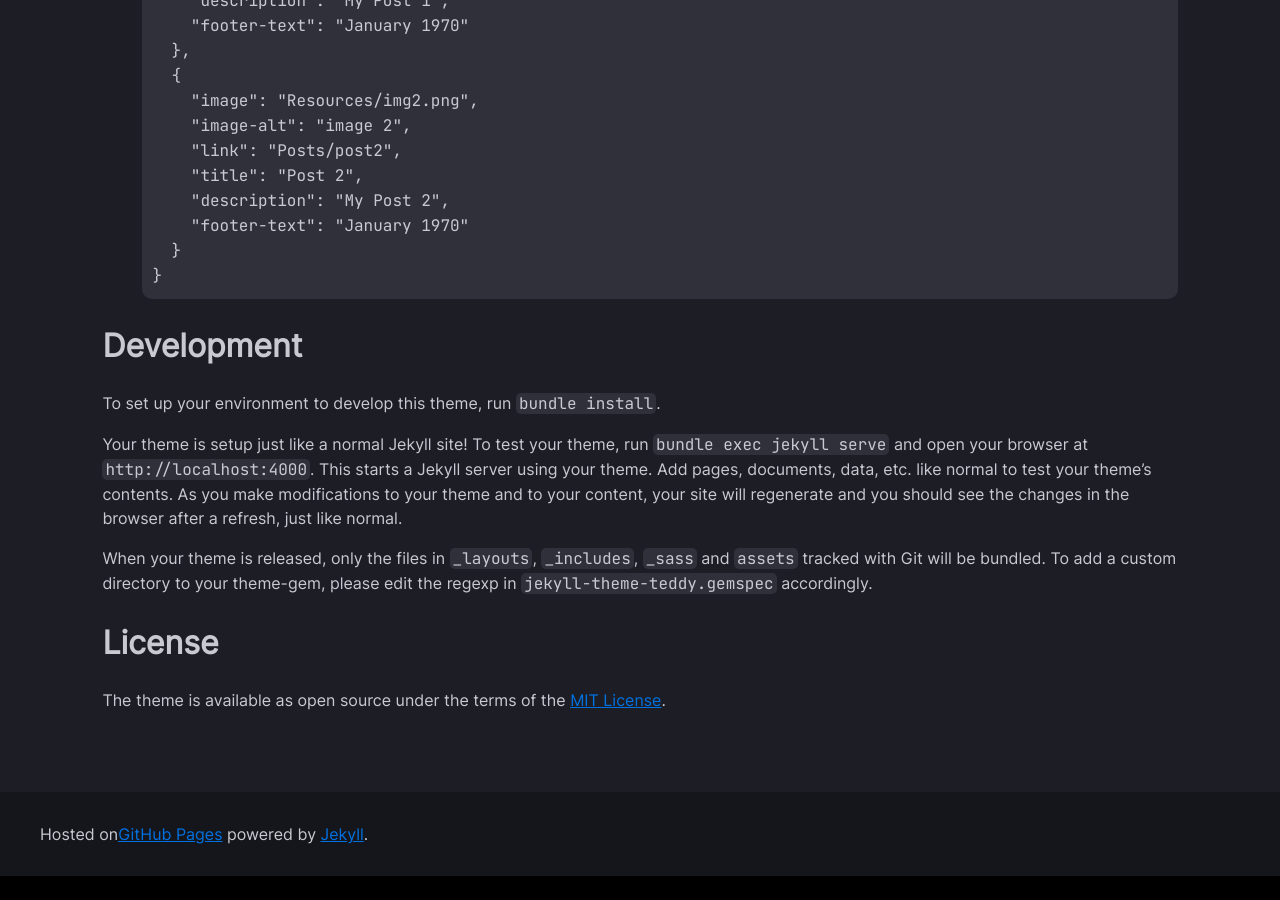
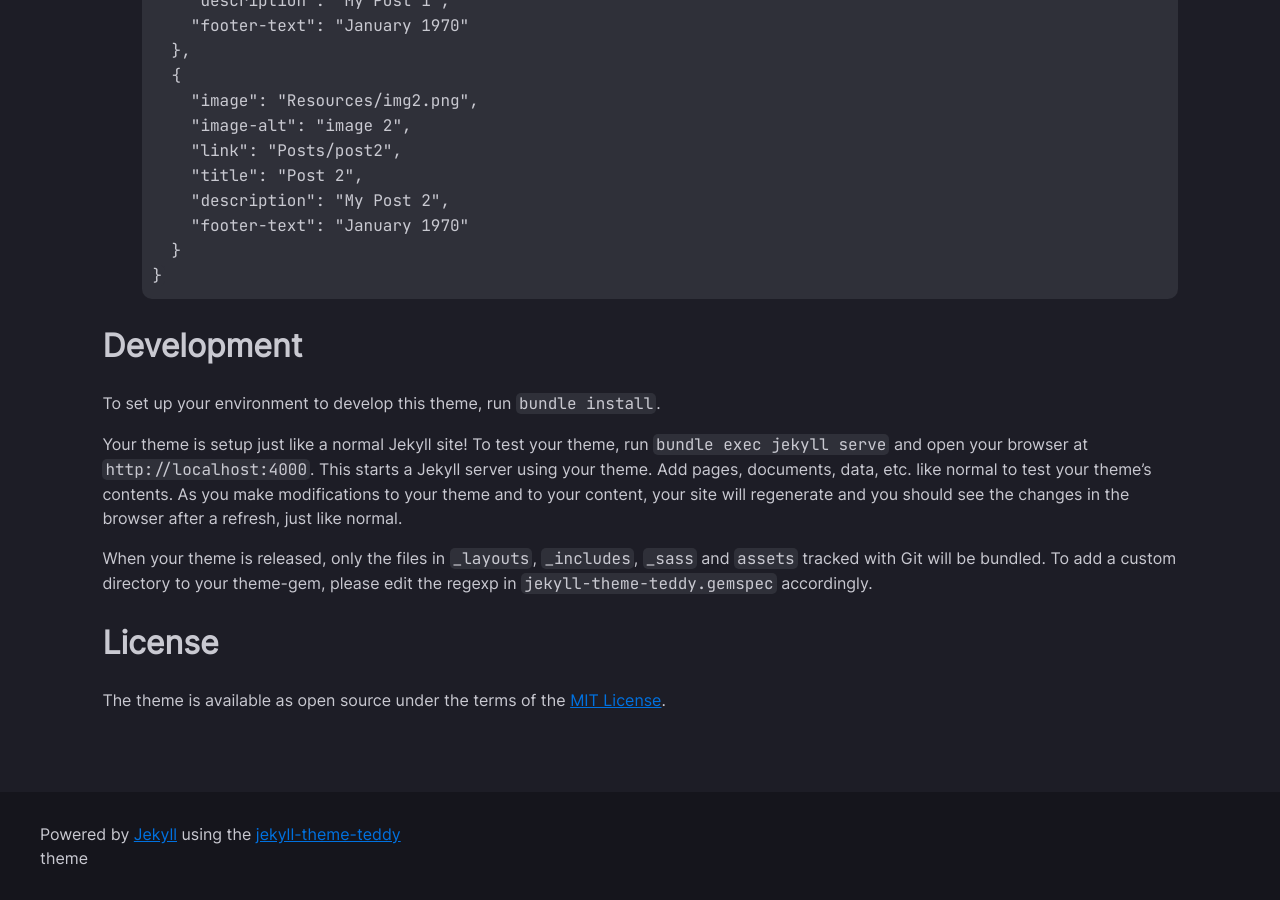
Before and after one commit to Teddy55Codes/jekyll-theme-teddy, a Jekyll site: the page built from README.md, in a window 1280 px wide and 900 px high, scrolled down 1838 px. Built offline with Jekyll 4.4.1, drawn with Linux system fonts in a browser that asks for light colours; our own code applies the rules of GitHub Pages for plain Markdown files; before the commit the page ends 2714 px from its top, so only the background shows below that.

Commit message:
changed footer text

```diff
--- a/_layouts/default.html
+++ b/_layouts/default.html
@@ -23,7 +23,7 @@ css_files:
     {{ content }}
 </main>
 <footer>
-    <span>Hosted on<a href="https://pages.github.com">GitHub Pages</a> powered by <a href="https://jekyllrb.com">Jekyll</a>.</span>
+    <span>Powered by <a href="https://jekyllrb.com">Jekyll</a> using the <a href="https://github.com/Teddy55Codes/jekyll-theme-teddy">jekyll-theme-teddy</a> theme</span>
     {% if site.source_repository_url %}
         <a id="github-icon" href="{{ site.source_repository_url }}">
             <img alt="github-icon" src="{{ site.baseurl }}/assets/images/github-icon.png">
```
